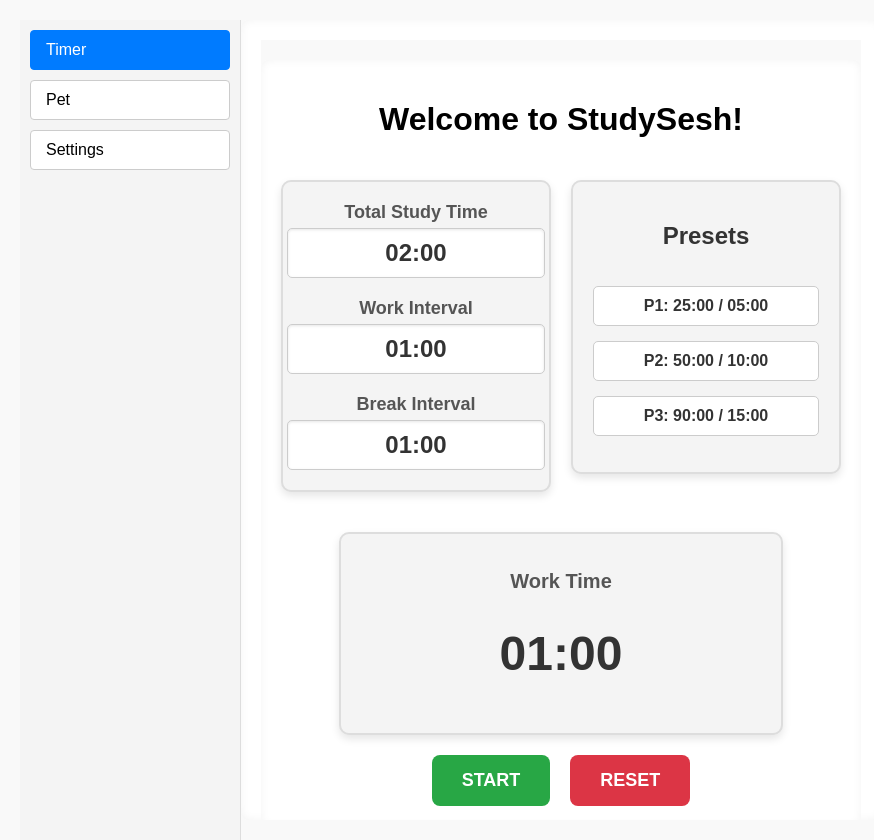
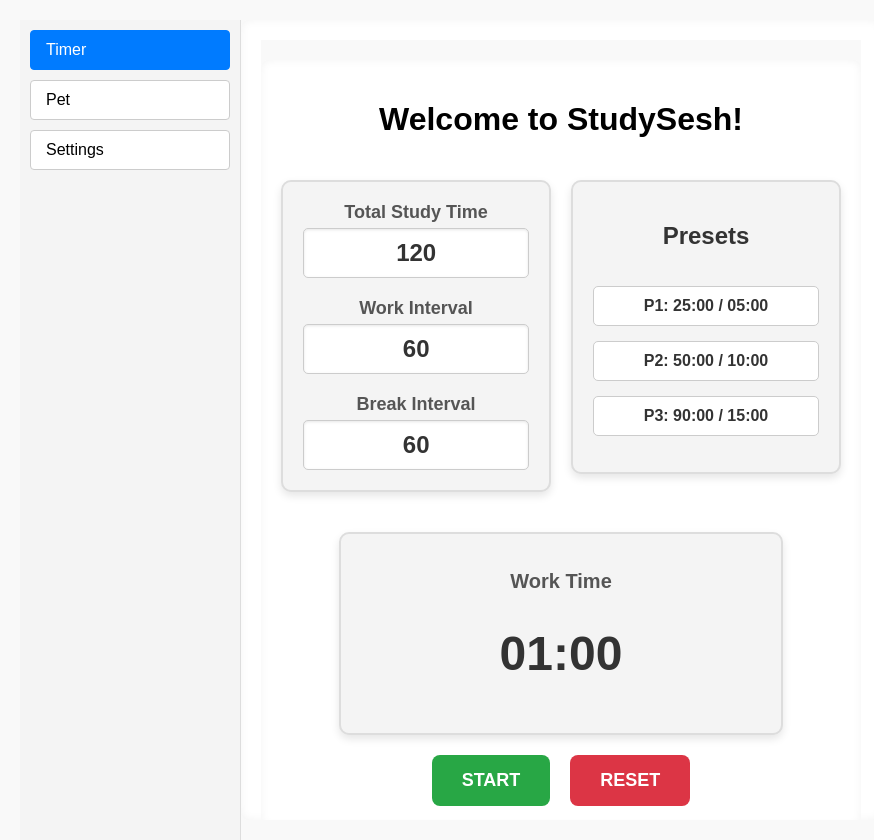
Before and after one commit to brendan-fullerton/hci-project, a React (Create React App) app in the folder studysesh/: page / in a window 1280 px wide. Both pictures are taken after typing "Sample", "Sample123" into the empty fields and a click on the button "Login". Shown: the whole page, without its empty margins (0-874 px from the left). Built offline with nearby package versions, Linux system fonts and the light colour scheme.

Commit message:
editable timer

```diff
--- a/studysesh/src/TimerPage.css
+++ b/studysesh/src/TimerPage.css
@@ -45,6 +45,19 @@
   box-shadow: inset 0 1px 3px rgba(0, 0, 0, 0.1);
 }
 
+.timer-box input {
+  font-size: 24px;
+  font-weight: bold;
+  color: #333;
+  background-color: #fff;
+  padding: 10px 15px;
+  border: 1px solid #ccc;
+  border-radius: 5px;
+  text-align: center;
+  width: 86%;
+  box-shadow: inset 0 1px 3px rgba(0, 0, 0, 0.1);
+}
+
 .timer-presets-container {
   display: flex;
   justify-content: space-between;
--- a/studysesh/src/TimerPage.jsx
+++ b/studysesh/src/TimerPage.jsx
@@ -51,7 +51,7 @@
     setWorkTime(w);
     setBreakTime(b);
     setCurrentTime(w);
-  }
+  };
 
   return (
     <div className="app-container">
@@ -65,15 +65,36 @@
           <div className="timer-section">
             <div className="timer-box">
               <label>Total Study Time</label>
-              <div>{formatTime(totalTime)}</div>
+              <form>
+                <input
+                  type="text"
+                  name="total"
+                  value={totalTime}
+                  onChange={(e) => setTimes(e.target.value, workTime, breakTime)}>
+                </input>
+              </form>
             </div>
             <div className="timer-box">
               <label>Work Interval</label>
-              <div>{formatTime(workTime)}</div>
+              <form>
+                <input
+                  type="text"
+                  name="work"
+                  value={workTime}
+                  onChange={(e) => setTimes(totalTime, e.target.value, breakTime)}>
+                </input>
+              </form>
             </div>
             <div className="timer-box">
               <label>Break Interval</label>
-              <div>{formatTime(breakTime)}</div>
+              <form>
+                <input
+                  type="text"
+                  name="break"
+                  value={breakTime}
+                  onChange={(e) => setTimes(totalTime, workTime, e.target.value)}>
+                </input>
+              </form>
             </div>
           </div>
 
```
